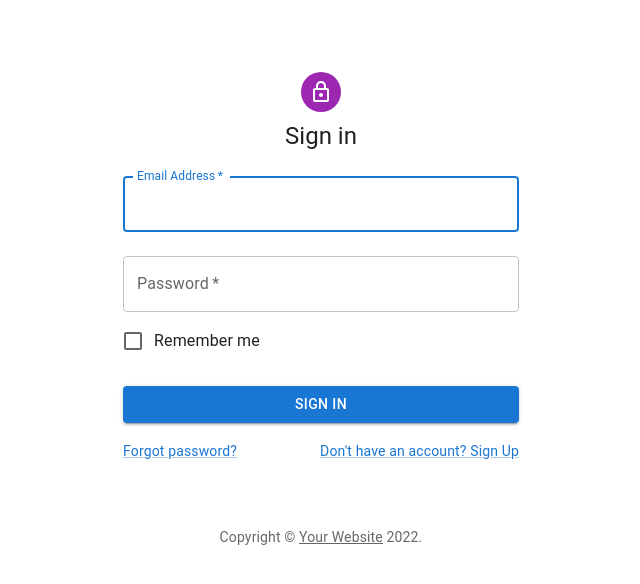
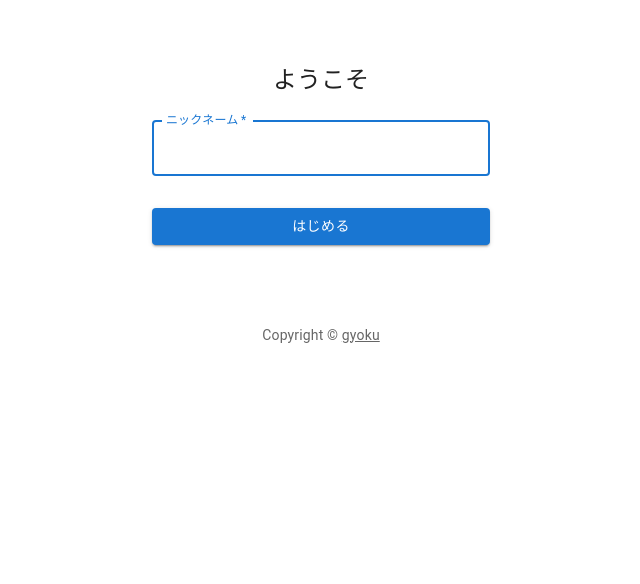
Before and after one commit to gyokufoo/idobatakaigi2, a React (Create React App) app: page / in a window 1280 px wide. Shown: the top 584 px of the page, without its empty margins (319-959 px from the left). Built offline with nearby package versions, Linux system fonts and the light colour scheme.

Commit message:
update sign in page

```diff
--- a/src/components/SignIn.js
+++ b/src/components/SignIn.js
@@ -1,14 +1,9 @@
 import * as React from 'react';
-import Avatar from '@mui/material/Avatar';
 import Button from '@mui/material/Button';
 import CssBaseline from '@mui/material/CssBaseline';
 import TextField from '@mui/material/TextField';
-import FormControlLabel from '@mui/material/FormControlLabel';
-import Checkbox from '@mui/material/Checkbox';
 import Link from '@mui/material/Link';
-import Grid from '@mui/material/Grid';
 import Box from '@mui/material/Box';
-import LockOutlinedIcon from '@mui/icons-material/LockOutlined';
 import Typography from '@mui/material/Typography';
 import Container from '@mui/material/Container';
 import { createTheme, ThemeProvider } from '@mui/material/styles';
@@ -18,10 +13,8 @@
     <Typography variant="body2" color="text.secondary" align="center" {...props}>
       {'Copyright © '}
       <Link color="inherit" href="https://mui.com/">
-        Your Website
-      </Link>{' '}
-      {new Date().getFullYear()}
-      {'.'}
+        gyoku
+      </Link>
     </Typography>
   );
 }
@@ -51,36 +44,18 @@
             alignItems: 'center',
           }}
         >
-          <Avatar sx={{ m: 1, bgcolor: 'secondary.main' }}>
-            <LockOutlinedIcon />
-          </Avatar>
           <Typography component="h1" variant="h5">
-            Sign in
+            ようこそ
           </Typography>
           <Box component="form" onSubmit={handleSubmit} noValidate sx={{ mt: 1 }}>
             <TextField
               margin="normal"
               required
               fullWidth
-              id="email"
-              label="Email Address"
-              name="email"
-              autoComplete="email"
+              id="name"
+              label="ニックネーム"
+              name="name"
               autoFocus
-            />
-            <TextField
-              margin="normal"
-              required
-              fullWidth
-              name="password"
-              label="Password"
-              type="password"
-              id="password"
-              autoComplete="current-password"
-            />
-            <FormControlLabel
-              control={<Checkbox value="remember" color="primary" />}
-              label="Remember me"
             />
             <Button
               type="submit"
@@ -88,20 +63,8 @@
               variant="contained"
               sx={{ mt: 3, mb: 2 }}
             >
-              Sign In
+              はじめる
             </Button>
-            <Grid container>
-              <Grid item xs>
-                <Link href="#" variant="body2">
-                  Forgot password?
-                </Link>
-              </Grid>
-              <Grid item>
-                <Link href="#" variant="body2">
-                  {"Don't have an account? Sign Up"}
-                </Link>
-              </Grid>
-            </Grid>
           </Box>
         </Box>
         <Copyright sx={{ mt: 8, mb: 4 }} />
```
